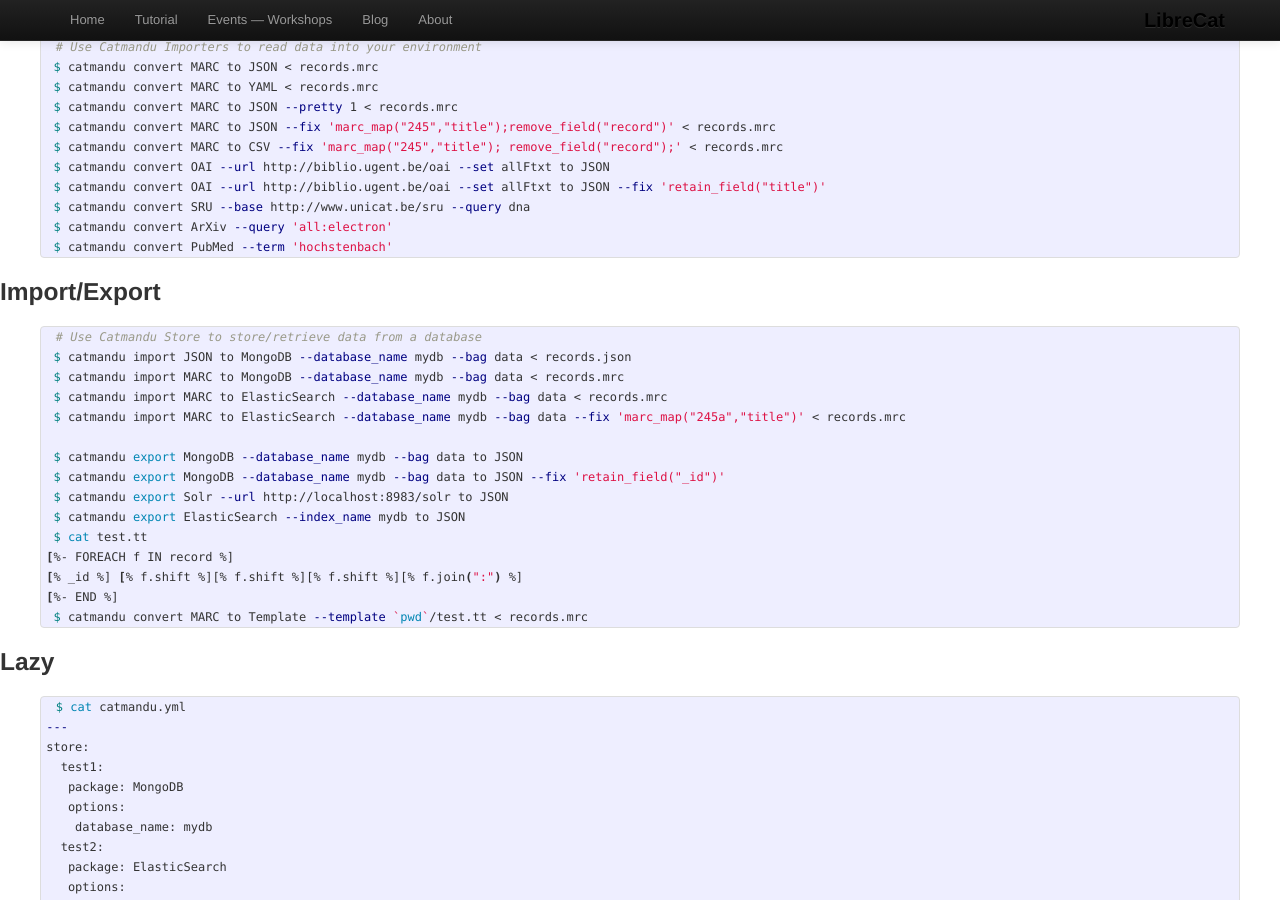
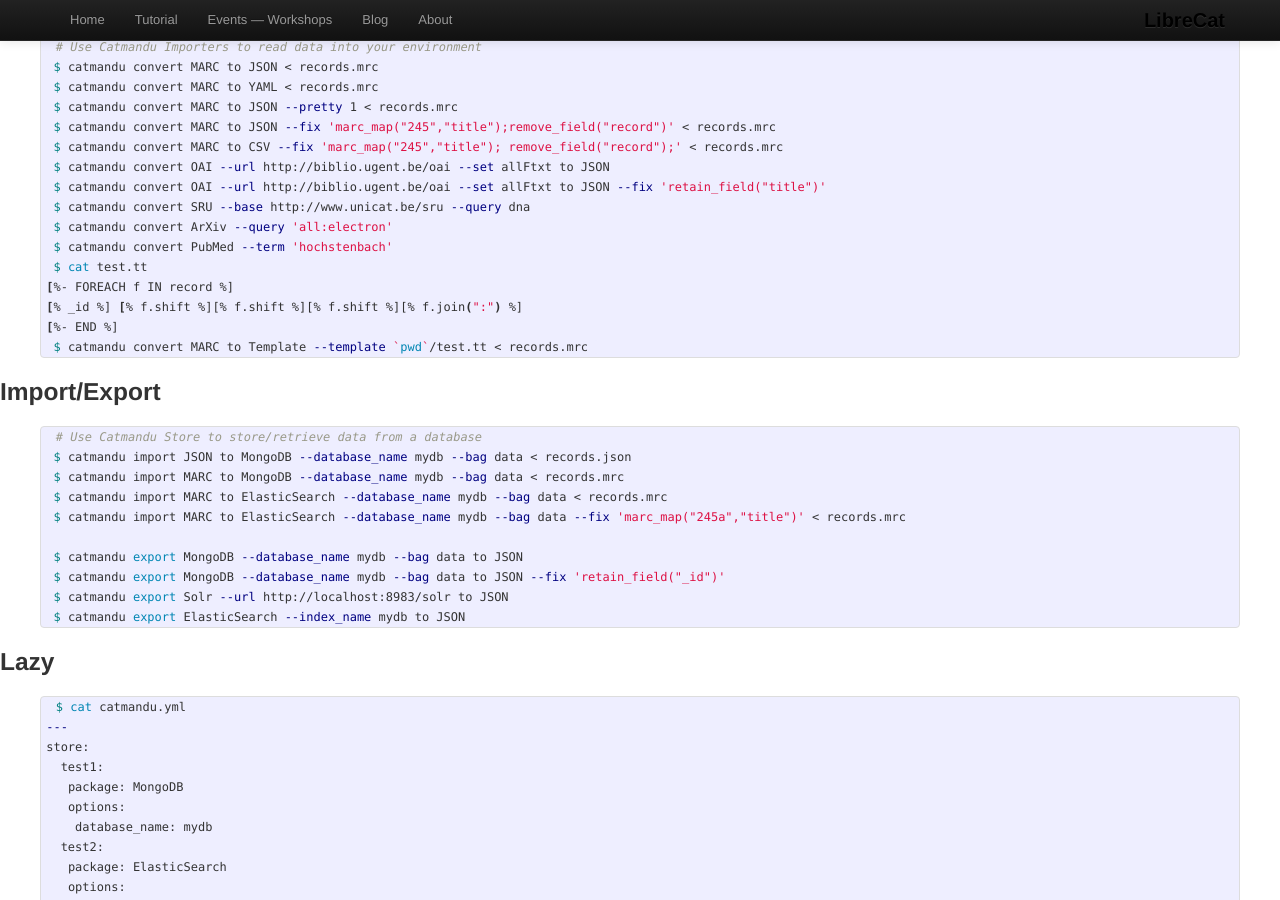
Before and after one commit to LibreCat/librecat.github.io, a Jekyll site: the page built from _posts/2013-06-21-catmandu-cheat-sheet.markdown, in a window 1280 px wide and 900 px high, scrolled down 262 px. Built offline with Jekyll 4.4.1, drawn with Linux system fonts in a browser that asks for light colours; some of the changed lines change nothing that is shown.

Commit message:
Fixed the location of a hint

```diff
--- a/_posts/2013-06-21-catmandu-cheat-sheet.markdown
+++ b/_posts/2013-06-21-catmandu-cheat-sheet.markdown
@@ -31,6 +31,11 @@ category: catmandu
  $ catmandu convert SRU --base http://www.unicat.be/sru --query dna
  $ catmandu convert ArXiv --query 'all:electron'
  $ catmandu convert PubMed --term 'hochstenbach'
+ $ cat test.tt
+[%- FOREACH f IN record %]
+[% _id %] [% f.shift %][% f.shift %][% f.shift %][% f.join(":") %]
+[%- END %]
+ $ catmandu convert MARC to Template --template `pwd`/test.tt < records.mrc
 {% endhighlight %}
 
 ### Import/Export
@@ -45,11 +50,6 @@ category: catmandu
  $ catmandu export MongoDB --database_name mydb --bag data to JSON --fix 'retain_field("_id")'
  $ catmandu export Solr --url http://localhost:8983/solr to JSON
  $ catmandu export ElasticSearch --index_name mydb to JSON
- $ cat test.tt
-[%- FOREACH f IN record %]
-[% _id %] [% f.shift %][% f.shift %][% f.shift %][% f.join(":") %]
-[%- END %]
- $ catmandu convert MARC to Template --template `pwd`/test.tt < records.mrc
 {% endhighlight %}
 
 ### Lazy
```
